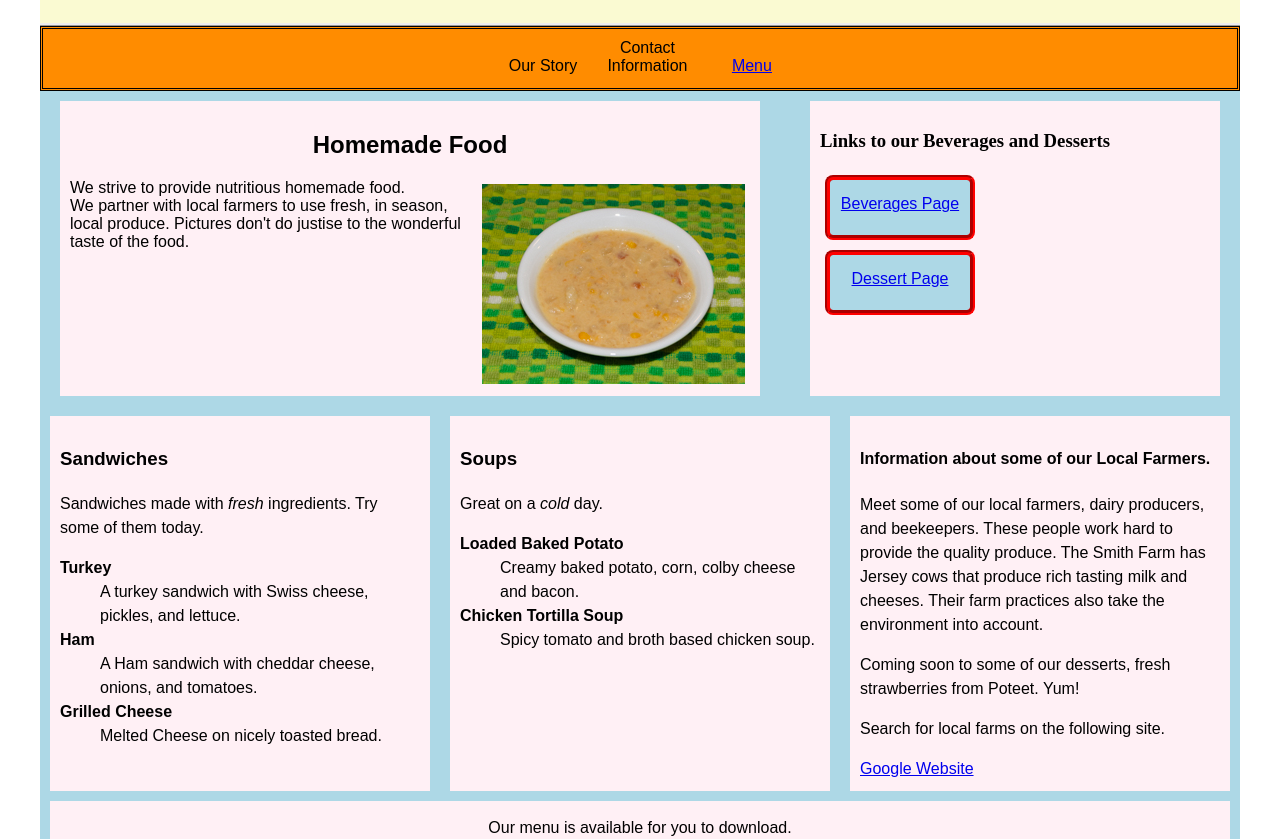
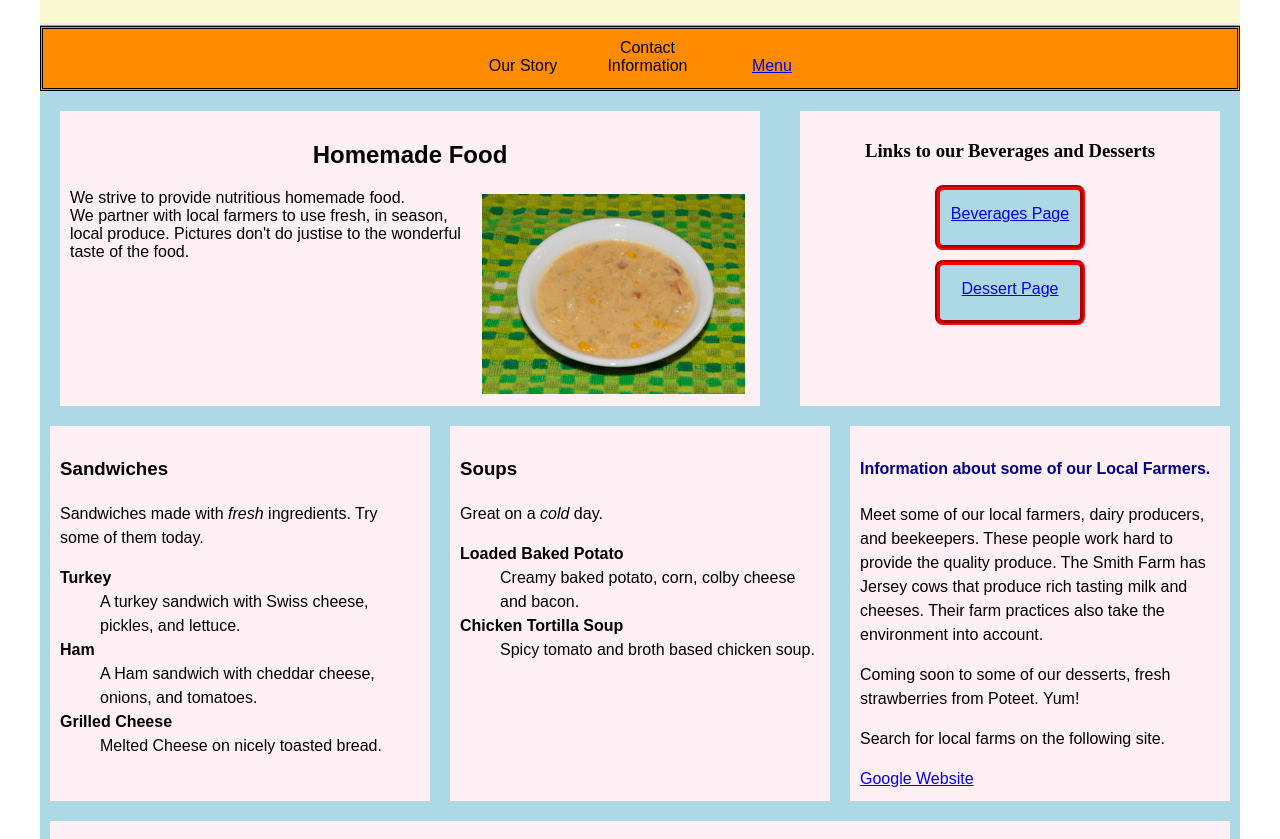
Before and after one commit to tmrandle/cssAgain, a plain HTML site: page index.html in a window 1280 px wide. Shown: the part 72-911 px from the top of the page. Drawn offline with Linux system fonts and the light colour scheme.

Commit message:
Update main.css

```diff
--- a/main.css
+++ b/main.css
@@ -31,7 +31,7 @@ nav{
 	height: 65px;
 	background-color: darkorange;
 	margin: 0px;
-	padding: 10px 350px 10px 450px;
+	padding: 10px 350px 10px 420px;
 	border-style: double;
 	/*text-align: center;*/
 	font-family: Arial, Helvetica, sans-serif;
@@ -46,7 +46,7 @@ ul{
 li{
 	/*float: left;*/
 	display: inline-block;
-	width: 100px;
+	width: 120px;
 	text-align: center;
   }
 
@@ -54,7 +54,7 @@ li{
 	width: 700px ;
 	height: 295px;
 	background-color: lavenderblush;
-	margin: 10px 20px 10px 20px;
+	margin: 20px 10px 10px 20px;
 	padding: 10px 10px 10px 10px;
 	float: left;
 	font-family: Arial, Helvetica, sans-serif;
@@ -63,12 +63,13 @@ li{
 
 
 #otherPages{
-	width: 410px;
+	width: 420px;
 	height: 295px;
 	background-color:lavenderblush;
-	margin: 10px 20px 10px 20px;
+	margin: 20px 20px 10px 10px;
 	padding: 10px 10px 10px 10px;
 	float: right;
+	text-align: center;
 	}
 
 .otherPages2{
@@ -87,7 +88,7 @@ li{
 .foods{
 	height: 375px;
 	width: 380px;
-	margin: 10px 10px 10px 10px;
+	margin: 10px 10px 20px 10px;
 	padding: 10px 10px 10px 10px;
 	background-color: lavenderblush;
 	font-family: Arial, Helvetica, sans-serif;
@@ -98,7 +99,7 @@ li{
 #additionalInfo{
 	height: 375px;
 	width: 380px;
-	margin: 10px 10px 10px 10px;
+	margin: 10px 10px 20px 10px;
 	padding: 10px 10px 10px 10px;
 	background-color: lavenderblush;
 	font-family: Arial, Helvetica, sans-serif;
@@ -106,17 +107,22 @@ li{
 	float: left;
 }
 
+h4{
+	color: darkblue;
+}
+
 #download{
 	height: 120px;
 	width: 1180px;
-	margin: 10px 10px 10px 10px;
+	margin: 20px 10px 10px 10px;
 	padding: 5px 5px 5px 5px;
 	background-color: lavenderblush;
 	clear: both;
 	font-family: Arial, Helvetica, sans-serif;
+	color: red;
 	line-height: .8;
 	text-align: center;
-	text-color: darkred;
+
 }
 
 #menu2{
```
